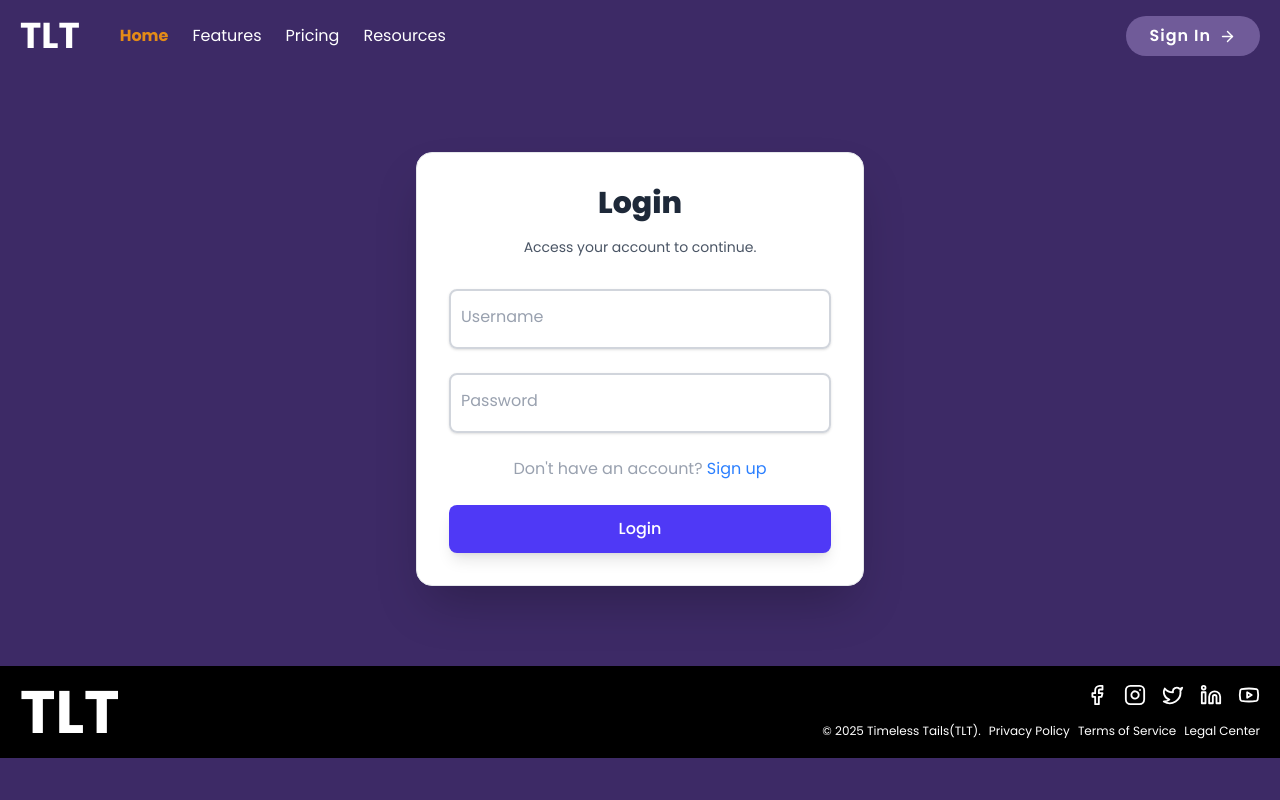
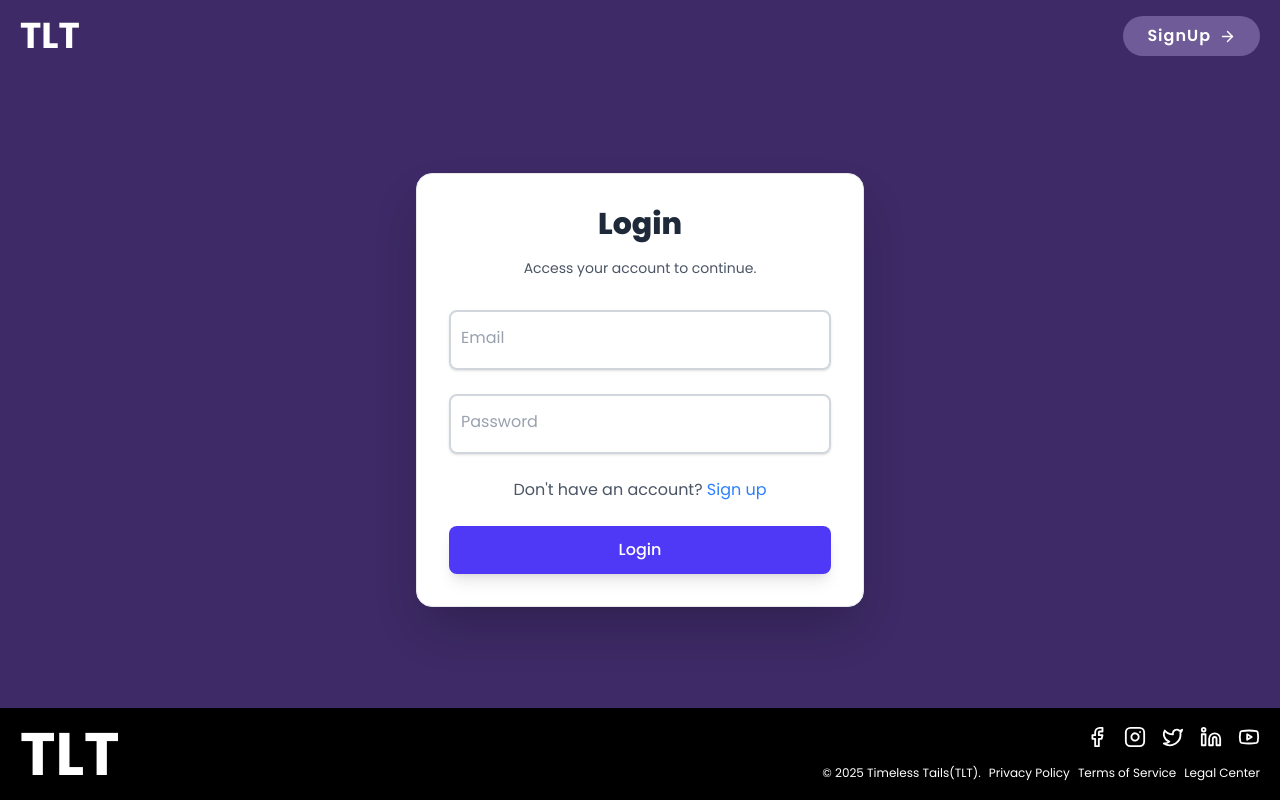
Before and after one commit to The-HSQ/TLT, a React (Vite) app: page /login in a window 1280 px wide. Built offline with nearby package versions, Linux system fonts and the light colour scheme.

Commit message:
UpdateAuthPages.jsx
login and signup pages change

```diff
--- a/src/components/auth/AuthPages.jsx
+++ b/src/components/auth/AuthPages.jsx
@@ -4,9 +4,34 @@ import { yupResolver } from "@hookform/resolvers/yup";
 import { motion } from "framer-motion";
 import { loginSchema } from "../schema/loginSchema";
 import { signupSchema } from "../schema/signupSchema";
-import Header from "../Header";
+import { Link } from "react-router-dom";
 import Footer from "../Footer";
-import { Link } from "react-router-dom";
+import { ArrowRight } from "lucide-react";
+
+// header for signup and login
+const Header = ({ btnTitle }) => {
+  return (
+    <header className=" relative flex justify-center items-center px-5 py-4 ">
+      <div className="container flex justify-between items-center">
+        {/* Left Section */}
+        <div className="flex items-center justify-center gap-10">
+          {/* Logo */}
+          <Link to='/'>
+            <h1 className="cursor-pointer text-4xl font-bold ">TLT</h1>
+          </Link>
+        </div>
+
+        {/* Right Section */}
+        <div className="flex items-center">
+          <Link to={btnTitle === 'Login' ? '/signup' : '/login'} className=" tracking-[1px] text-center flex justify-center items-center gap-2  bg-btn text-white px-6 py-2 rounded-full cursor-pointer transition-all duration-300 ease-in-out hover:bg-btnHover hover:-translate-y-[-1px] font-semibold ">
+            {btnTitle === 'Login' ? 'SignUp' : 'Login'}
+            <ArrowRight size={17} />
+          </Link>
+        </div>
+      </div>
+    </header>
+  )
+}
 
 const AuthLayout = ({ children, title }) => {
   useEffect(() => {
@@ -15,7 +40,8 @@ const AuthLayout = ({ children, title }) => {
 
   return (
     <>
-      <Header />
+      <div className=" min-h-screen flex flex-col justify-between ">
+        <Header btnTitle={title} />
         <div className=" w-full flex justify-center py-6 lg:py-20 2xl:py-64 ">
           <motion.div
             initial={{ opacity: 0, scale: 0.9 }}
@@ -35,10 +61,12 @@ const AuthLayout = ({ children, title }) => {
           </motion.div>
         </div>
         <Footer />
+      </div>
     </>
   )
 };
 
+// InputStylish
 const StylishInput = ({ label, type, register, error }) => (
   <div className="relative">
     <input
@@ -46,7 +74,7 @@ const StylishInput = ({ label, type, register, error }) => (
       {...register}
       placeholder={label}
       autoComplete='true'
-      className={`peer w-full rounded-lg border-2 px-4 pt-6 pb-2 text-gray-900 placeholder-transparent placeholder:select-none focus:outline-none focus:ring-2 focus:ring-indigo-500 shadow-sm transition ${error ? "border-red-500" : "border-gray-300"
+      className={`peer w-full rounded-lg border-2 px-4 pt-6 pb-2 text-white sm:text-gray-900 placeholder-transparent placeholder:select-none focus:outline-none focus:ring-2 focus:ring-indigo-500 shadow-sm transition ${error ? "border-red-500" : "border-gray-300"
         }`}
       id={label}
     />
@@ -60,6 +88,7 @@ const StylishInput = ({ label, type, register, error }) => (
   </div>
 );
 
+// SignUpPage
 const LoginPage = () => {
   const {
     register,
@@ -82,10 +111,10 @@ const LoginPage = () => {
     <AuthLayout title="Login">
       <form onSubmit={handleSubmit(onSubmit)} className="space-y-6">
         <StylishInput
-          label="Username"
-          type="text"
-          register={register("username")}
-          error={errors.username}
+          label="Email"
+          type="email"
+          register={register("email")}
+          error={errors.email}
         />
         <StylishInput
           label="Password"
@@ -93,8 +122,8 @@ const LoginPage = () => {
           register={register("password")}
           error={errors.password}
         />
-        <p className="text-center text-gray-400 mt-4">
-          Don't have an account? <Link to='/signup' className="text-blue-500">Sign up</Link>
+        <p className="text-center text-wrap text-gray-100 sm:text-gray-600 mt-4">
+          Don't have an account? <Link to='/signup' className="text-wrap text-blue-500">Sign up</Link>
         </p>
         <motion.button
           whileHover={{ scale: 0.99 }}
@@ -109,6 +138,7 @@ const LoginPage = () => {
   );
 };
 
+// SignUpPage
 const SignupPage = () => {
   const {
     register,
@@ -151,7 +181,7 @@ const SignupPage = () => {
           register={register("confirmPassword")}
           error={errors.confirmPassword}
         />
-        <p className="text-center text-gray-400 mt-4">
+        <p className=" text-center text-white sm:text-gray-600 mt-4">
           Already have an account? <Link to='/login' className="text-blue-500">Sign in</Link>
         </p>
         <motion.button
```
Lines whose indentation alone changed are shown as unchanged.
